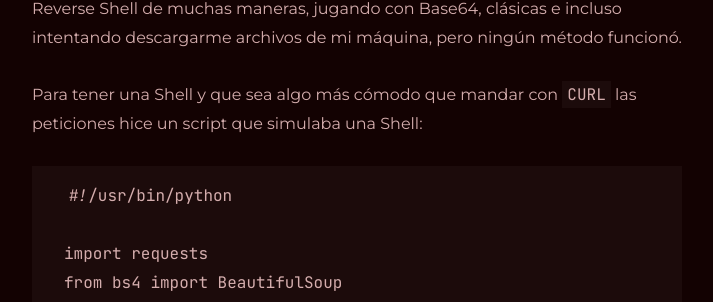
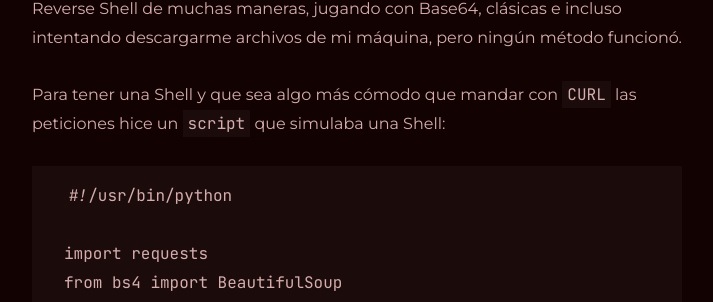
Before and after one commit to BlackCage/BlackCage.github.io, a Jekyll site: the page built from all_collections/_posts/2022-11-27-fortune-htb.md, in a window 1280 px wide and 900 px high, scrolled down 1677 px. Shown: the part 175-477 px from the top of the window, without its empty margins (283-996 px from the left). Built offline with Jekyll 4.4.1, drawn with Linux system fonts in a browser that asks for light colours.

````diff
--- a/all_collections/_posts/2022-11-27-fortune-htb.md
+++ b/all_collections/_posts/2022-11-27-fortune-htb.md
@@ -52,7 +52,7 @@ de muchas maneras, jugando con Base64, clásicas e incluso intentando descargarm
 archivos de mi máquina, pero ningún método funcionó.
 
 Para tener una Shell y que sea algo más cómodo que mandar con `CURL` las peticiones
-hice un script que simulaba una Shell:
+hice un `script` que simulaba una Shell:
 
 ```
 #!/usr/bin/python
````
